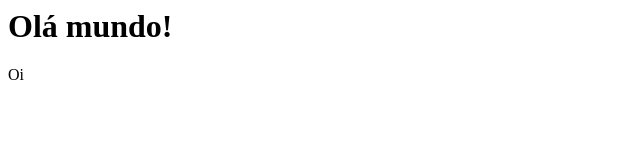
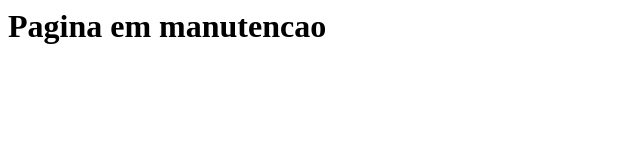
Before and after one commit to andressasmpacheco/teste1, a plain HTML site: page index.html in a window 1280 px wide. Shown: the whole page, without its empty margins (0-640 px from the left). Drawn offline with Linux system fonts and the light colour scheme.

Commit message:
Update index.html
Erro

```diff
--- a/index.html
+++ b/index.html
@@ -1,5 +1,3 @@
 <h1>
-  Olá mundo!
+ Pagina em manutencao
 </h1>
-
-<p>Oi</p>
```
